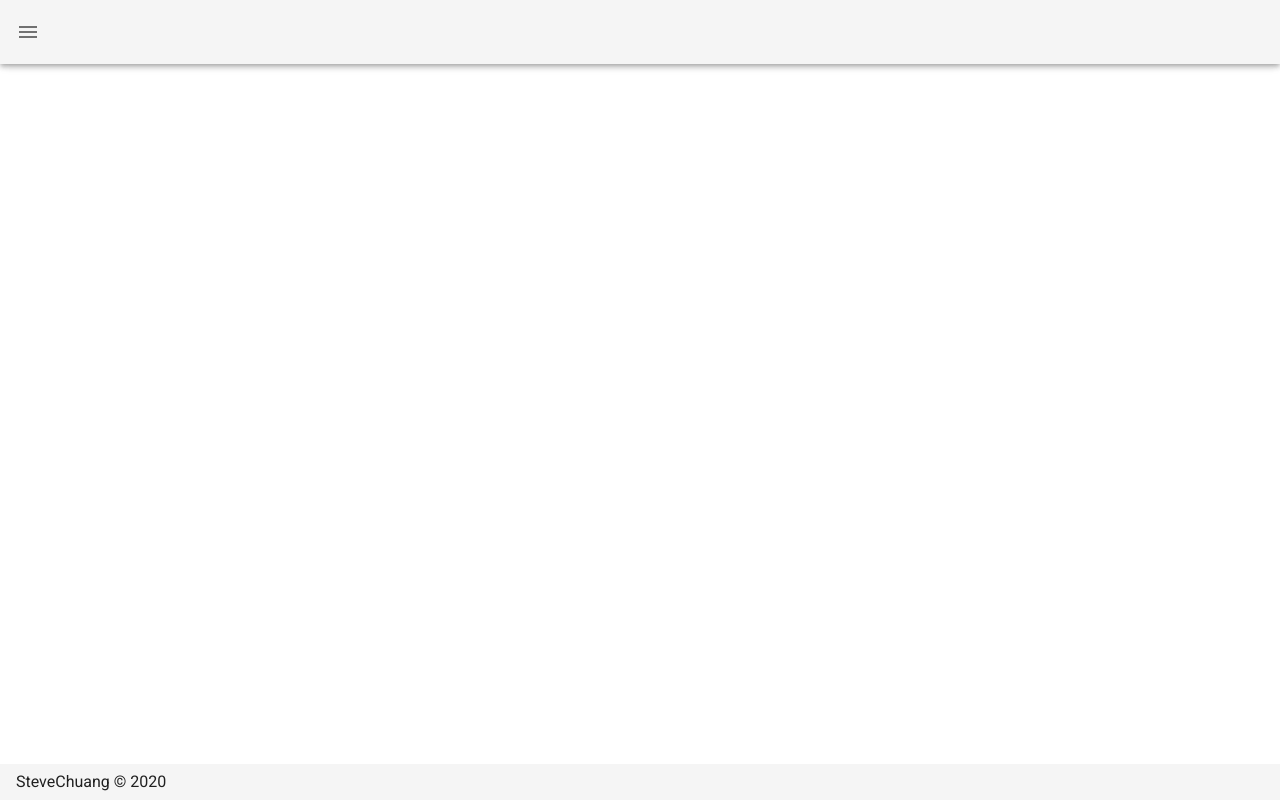
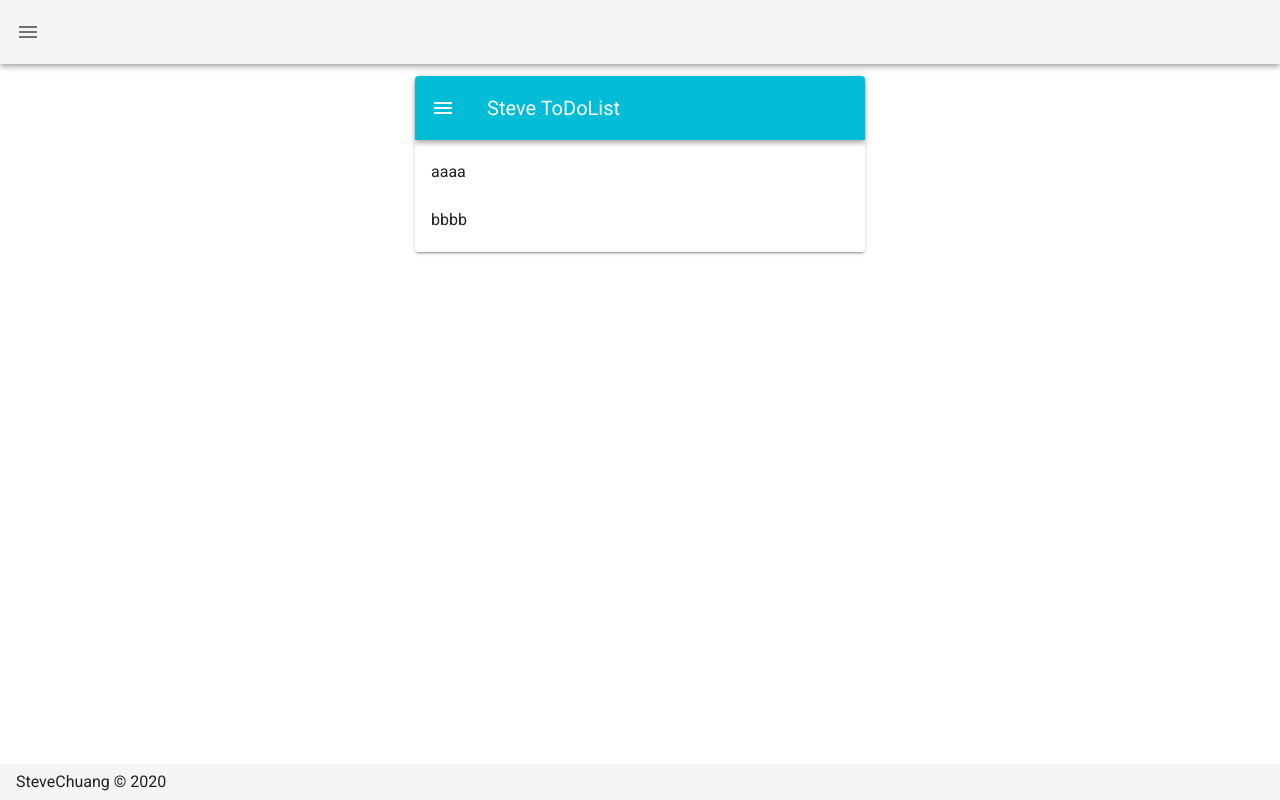
Before and after one commit to chenhan20/SteveNewCV, a Nuxt app: page /toDoList in a window 1280 px wide. Before the commit this address had no page. Built offline with nearby package versions, Linux system fonts and the light colour scheme.

Commit message:
20200620

```diff
--- a/layouts/default.vue
+++ b/layouts/default.vue
@@ -66,6 +66,11 @@ export default {
           to: '/travel'
         },
         {
+          icon: 'mdi-format-list-checks',
+          title: 'ToDoList',
+          to: '/toDoList'
+        },
+        {
           icon: 'mdi-chart-bubble',
           title: 'exerciseGrid',
           to: '/exerciseGrid'
--- a/pages/index.vue
+++ b/pages/index.vue
@@ -15,7 +15,6 @@
 </template>
 
 <style lang="scss" scoped>
-// @import url("https://fonts.googleapis.com/css2?family=Caveat:wght@700&display=swap");
 
 .harderName {
   font-family: "Caveat", cursive;
--- /dev/null
+++ b/pages/toDoList.vue
@@ -0,0 +1,50 @@
+<template>
+  <v-card
+    max-width="450"
+    class="mx-auto"
+  >
+    <v-toolbar
+      color="cyan"
+      dark
+    >
+      <v-app-bar-nav-icon></v-app-bar-nav-icon>
+
+      <v-toolbar-title>Steve ToDoList</v-toolbar-title>
+
+      <v-spacer></v-spacer>
+    </v-toolbar>
+    <v-list>
+      <v-list-item-group>
+        <v-list-item
+          v-for="(toDo, i) in toDoList"
+          :key="i"
+        >
+          <v-list-item-content>
+            <v-list-item-title v-text="toDo.text"></v-list-item-title>
+          </v-list-item-content>
+        </v-list-item>
+      </v-list-item-group>
+    </v-list>
+  </v-card>
+</template>
+
+<script>
+export default {
+  data: () => ({
+    head: {
+      title: 'SteveChuang ToDoList',
+      meta: [
+        { hid: 'og:image', property: 'og:image', content: 'https://cdn.pixabay.com/photo/2016/03/09/10/37/light-bulb-1246043_1280.jpg' },
+      ]
+    },
+    toDoList: [
+      {
+        text: 'aaaa'
+      },
+      {
+        text: 'bbbb'
+      }
+    ]
+  })
+};
+</script>
```
